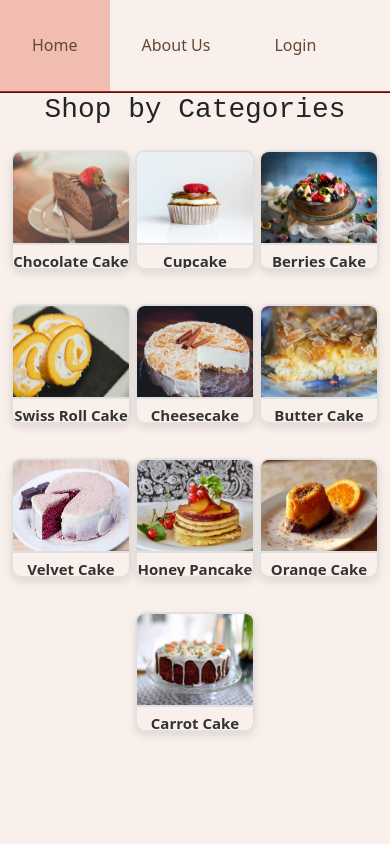
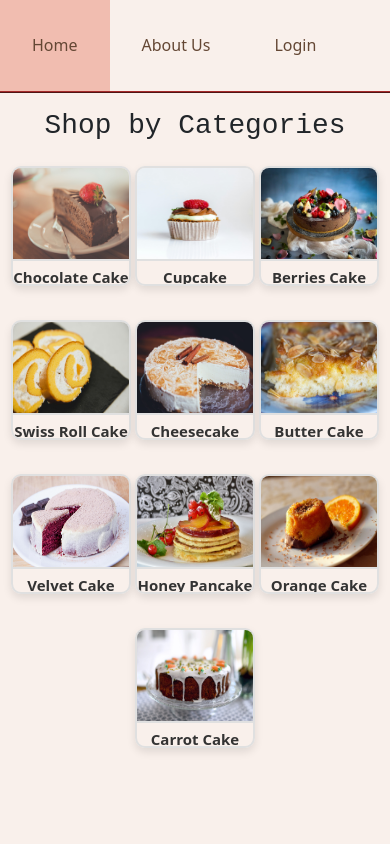
Before and after one commit to prerna-gurung/my-bakery, a React (Vite) app in the folder client/: page / in a window 390 px wide. Shown: the top 844 px of the page. Built offline with nearby package versions, Linux system fonts and the light colour scheme.

Commit message:
update css

```diff
--- a/client/src/styles/home.css
+++ b/client/src/styles/home.css
@@ -175,7 +175,7 @@ img.feature-icon {
 
     }
     #categories,#other-items {
-        margin-top: 1rem;
+        padding-top: 1rem;
     }
 
 }
```
